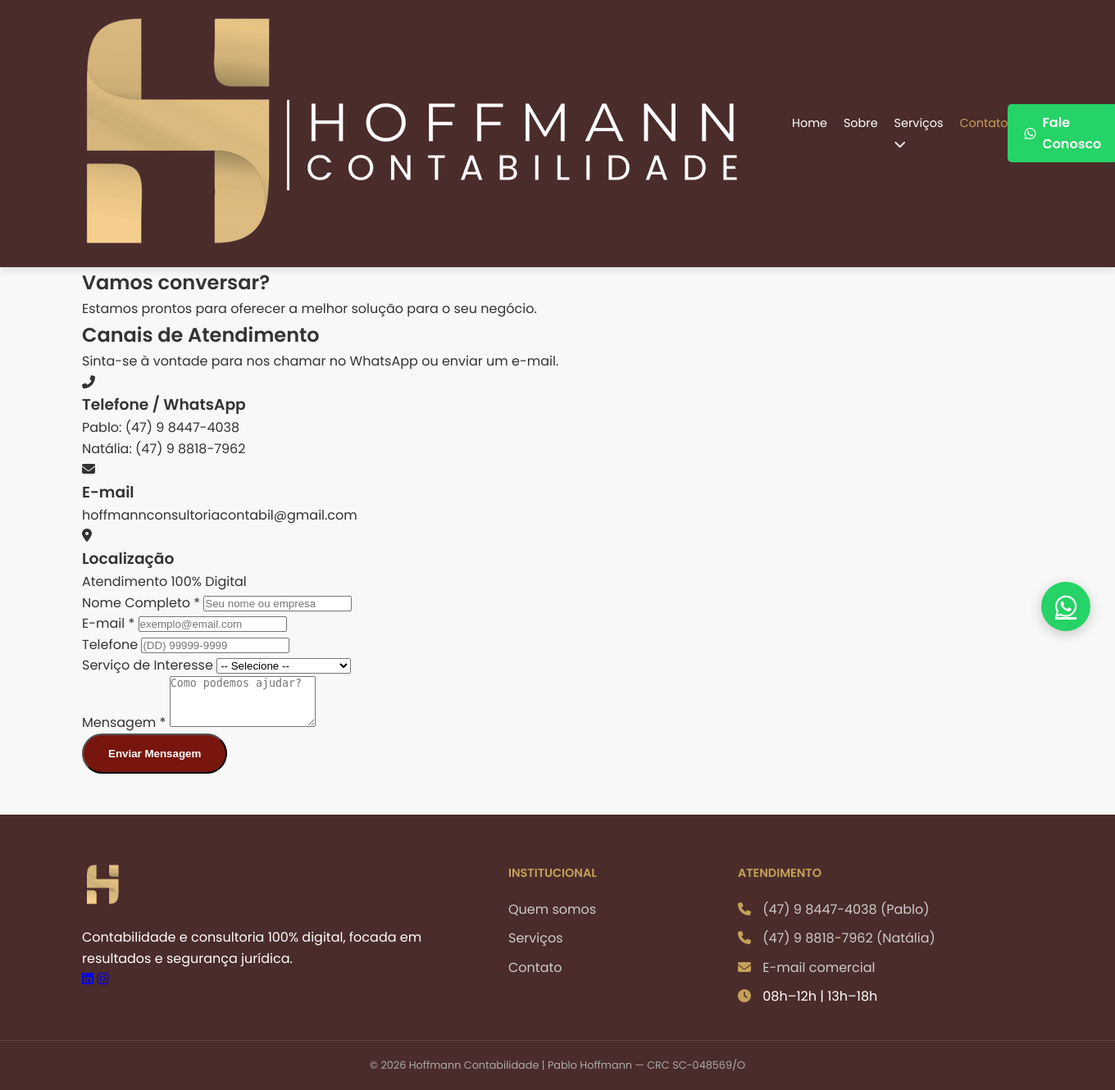
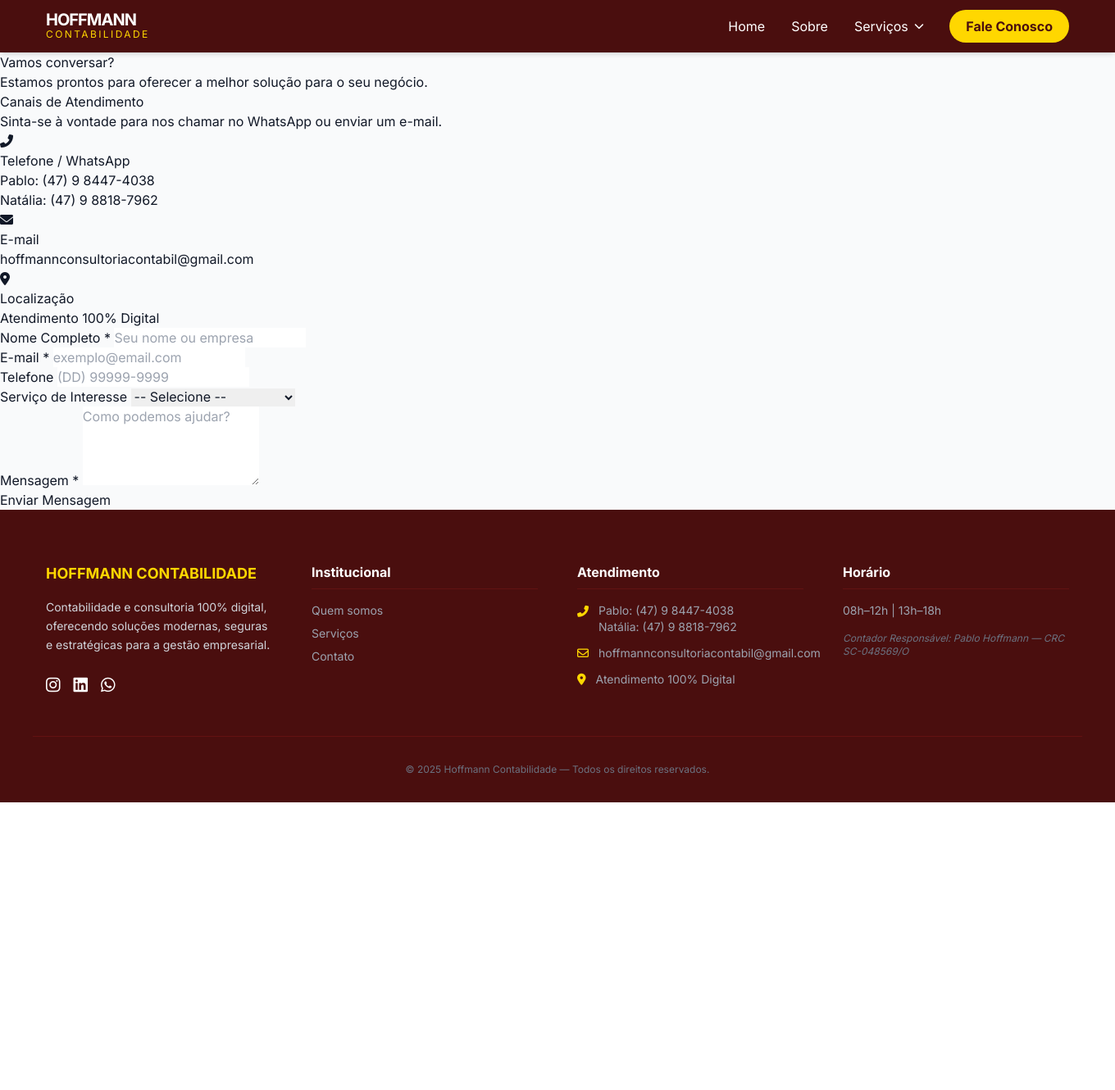
Before and after one commit to Kelvin-Luis-Dev/hoffmancontabilidade, a Flask app: page /contato in a window 1360 px wide. Shown: the whole page at 82% size. After the commit the page ends 979 px from the top, so only its background shows below. Run offline with Flask 2, Linux system fonts and the light colour scheme; some libraries are stand-ins or nearby versions.

Commit message:
Update base.html

```diff
--- a/templates/base.html
+++ b/templates/base.html
@@ -1,109 +1,129 @@
-<!doctype html>
-<html lang="pt-BR">
+<!DOCTYPE html>
+<html lang="pt-br">
 <head>
-    <meta charset="utf-8">
-    <meta name="viewport" content="width=device-width, initial-scale=1">
-    <title>{% block title %}Hoffmann Contabilidade{% endblock %}</title>
+    <meta charset="UTF-8">
+    <meta name="viewport" content="width=device-width, initial-scale=1.0">
+    <title>Hoffmann Contabilidade - Estratégica & Digital</title>
+    <script src="https://cdn.tailwindcss.com"></script>
+    <link rel="stylesheet" href="https://cdnjs.cloudflare.com/ajax/libs/font-awesome/6.0.0/css/all.min.css">
+    <script>
+        tailwind.config = {
+            theme: {
+                extend: {
+                    colors: {
+                        bordo: '#4A0E0E',
+                        bordo_light: '#631212',
+                        amarelo: '#FFD700',
+                        amarelo_dark: '#D4AF37',
+                    }
+                }
+            }
+        }
+    </script>
+    <style>
+        @import url('https://fonts.googleapis.com/css2?family=Inter:wght@300;400;600;700&display=swap');
+        body { font-family: 'Inter', sans-serif; }
+        .mobile-menu.active { display: block; }
+    </style>
+</head>
+<body class="bg-gray-50 text-gray-900">
 
-    <meta name="description" content="Hoffmann Contabilidade — soluções contábeis, fiscais e consultoria personalizada.">
-    <meta property="og:title" content="Hoffmann Contabilidade">
-    <meta property="og:description" content="Soluções contábeis confiáveis e sob medida para o seu negócio.">
-    <meta property="og:image" content="{{ url_for('static', filename='img/logo.hoffman.png') }}">
-    <meta property="og:type" content="website">
-
-    <link rel="icon" href="{{ url_for('static', filename='img/logo.hoffman.png') }}" type="image/png">
-
-    <link rel="preconnect" href="https://fonts.googleapis.com">
-    <link rel="preconnect" href="https://fonts.gstatic.com" crossorigin>
-    <link href="https://fonts.googleapis.com/css2?family=Montserrat:wght@400;700&family=Poppins:wght@300;400;600&display=swap" rel="stylesheet">
-    <link rel="stylesheet" href="https://cdnjs.cloudflare.com/ajax/libs/font-awesome/6.4.0/css/all.min.css">
-
-    <link rel="stylesheet" href="{{ url_for('static', filename='css/styles.css') }}">
-
-    {% block head %}{% endblock %}
-</head>
-<body>
-
-    <header class="site-header">
-        <div class="container header-inner">
-            <a class="logo" href="{{ url_for('home') }}">
-                <img src="{{ url_for('static', filename='img/logoenome.png') }}" alt="Hoffmann Contabilidade">
+    <nav class="bg-bordo text-white sticky top-0 z-50 shadow-md">
+        <div class="container mx-auto px-4 py-3 flex justify-between items-center">
+            <a href="{{ url_for('home') }}" class="flex flex-col">
+                <span class="text-xl font-bold tracking-tighter uppercase leading-none">Hoffmann</span>
+                <span class="text-xs uppercase tracking-[0.2em] text-amarelo">Contabilidade</span>
             </a>
 
-            <nav id="main-nav" class="main-nav">
-                <ul class="nav-list">
-                    <li><a href="{{ url_for('home') }}" class="{{ 'active' if request.endpoint == 'home' }}">Home</a></li>
-                    <li><a href="{{ url_for('sobre') }}" class="{{ 'active' if request.endpoint == 'sobre' }}">Sobre</a></li>
-                    <li class="has-dropdown">
-                        <a href="#" class="dropdown-toggle">Serviços <i class="fas fa-chevron-down"></i></a>
-                        <ul class="dropdown-menu">
-                            <li><a href="{{ url_for('servicos') }}#contabilidade-fiscal">Contabilidade/Fiscal</a></li>
-                            <li><a href="{{ url_for('servicos') }}#ir-pf-pj">Demandas Administrativas</a></li>
-                            <li><a href="{{ url_for('servicos') }}#planejamento-tributario">Planejamento Tributário</a></li>
-                            <li><a href="{{ url_for('servicos') }}#escrituracao">Redução de Custos</a></li>
-                            <li><a href="{{ url_for('servicos') }}#gestao-folha">Imposto de Renda</a></li>
-                        </ul>
-                    </li>
-                    <li><a href="{{ url_for('contato_get') }}" class="{{ 'active' if request.endpoint == 'contato_get' }}">Contato</a></li>
-                </ul>
-            </nav>
+            <div class="hidden lg:flex items-center space-x-8">
+                <a href="{{ url_for('home') }}" class="hover:text-amarelo transition">Home</a>
+                <a href="{{ url_for('sobre') }}" class="hover:text-amarelo transition">Sobre</a>
+                <div class="relative group">
+                    <button class="flex items-center hover:text-amarelo transition">
+                        Serviços <i class="fas fa-chevron-down ml-2 text-xs"></i>
+                    </button>
+                    <div class="absolute hidden group-hover:block bg-white text-bordo mt-2 py-2 w-56 rounded shadow-xl">
+                        <a href="{{ url_for('servicos', anchor='contabilidade-fiscal') }}" class="block px-4 py-2 hover:bg-gray-100">Contabilidade/Fiscal</a>
+                        <a href="{{ url_for('servicos', anchor='ir-pf-pj') }}" class="block px-4 py-2 hover:bg-gray-100">Demandas Administrativas</a>
+                        <a href="{{ url_for('servicos', anchor='planejamento-tributario') }}" class="block px-4 py-2 hover:bg-gray-100">Planejamento Tributário</a>
+                        <a href="{{ url_for('servicos', anchor='escrituracao') }}" class="block px-4 py-2 hover:bg-gray-100">Redução de Custos</a>
+                        <a href="{{ url_for('servicos', anchor='gestao-folha') }}" class="block px-4 py-2 hover:bg-gray-100">Imposto de Renda</a>
+                    </div>
+                </div>
+                <a href="{{ url_for('contato_get') }}" class="bg-amarelo text-bordo px-5 py-2 rounded-full font-bold hover:scale-105 transition">Fale Conosco</a>
+            </div>
 
-            <div class="header-actions">
-                <a href="https://wa.me/5547988187962" target="_blank" class="btn-cta-whatsapp">
-                    <i class="fab fa-whatsapp"></i> <span>Fale Conosco</span>
-                </a>
-                <button id="nav-toggle" class="nav-toggle" aria-label="Abrir Menu">
-                    <span class="hamburger"></span>
-                </button>
-            </div>
+            <button class="lg:hidden text-2xl" id="menu-btn">
+                <i class="fas fa-bars"></i>
+            </button>
         </div>
-    </header>
 
-    <main id="content" class="fade-in">
-        {% block content %}{% endblock %}
-    </main>
+        <div class="hidden lg:hidden bg-bordo_light border-t border-bordo px-4 py-6 space-y-4" id="mobile-menu">
+            <a href="{{ url_for('home') }}" class="block text-lg">Home</a>
+            <a href="{{ url_for('sobre') }}" class="block text-lg">Sobre</a>
+            <a href="{{ url_for('servicos') }}" class="block text-lg">Serviços</a>
+            <a href="{{ url_for('contato_get') }}" class="block bg-amarelo text-bordo text-center py-3 rounded-xl font-bold">Fale Conosco</a>
+        </div>
+    </nav>
 
-    <footer class="site-footer">
-        <div class="container footer-grid">
-            <div class="footer-brand">
-                <img src="{{ url_for('static', filename='img/logo.hoffman.png') }}" alt="Hoffmann" class="footer-logo">
-                <p>Contabilidade e consultoria 100% digital, focada em resultados e segurança jurídica.</p>
-                <div class="social-links">
-                    <a href="https://linkedin.com/..." target="_blank"><i class="fab fa-linkedin"></i></a>
-                    <a href="https://instagram.com/..." target="_blank"><i class="fab fa-instagram"></i></a>
+    {% block content %}{% endblock %}
+
+    <footer class="bg-bordo text-white pt-16 pb-8">
+        <div class="container mx-auto px-4 grid grid-cols-1 md:grid-cols-2 lg:grid-cols-4 gap-12">
+            <div>
+                <h3 class="text-amarelo font-bold text-lg mb-4 uppercase">Hoffmann Contabilidade</h3>
+                <p class="text-gray-300 text-sm leading-relaxed">
+                    Contabilidade e consultoria 100% digital, oferecendo soluções modernas, seguras e estratégicas para a gestão empresarial.
+                </p>
+                <div class="mt-6 flex space-x-4">
+                    <a href="#" class="text-xl hover:text-amarelo transition"><i class="fab fa-instagram"></i></a>
+                    <a href="#" class="text-xl hover:text-amarelo transition"><i class="fab fa-linkedin"></i></a>
+                    <a href="#" class="text-xl hover:text-amarelo transition"><i class="fab fa-whatsapp"></i></a>
                 </div>
             </div>
 
-            <div class="footer-nav">
-                <h4>Institucional</h4>
-                <ul>
-                    <li><a href="{{ url_for('sobre') }}">Quem somos</a></li>
-                    <li><a href="{{ url_for('servicos') }}">Serviços</a></li>
-                    <li><a href="{{ url_for('contato_get') }}">Contato</a></li>
+            <div>
+                <h4 class="font-bold mb-4 border-b border-bordo_light pb-2">Institucional</h4>
+                <ul class="space-y-2 text-gray-400 text-sm">
+                    <li><a href="{{ url_for('sobre') }}" class="hover:text-amarelo">Quem somos</a></li>
+                    <li><a href="{{ url_for('servicos') }}" class="hover:text-amarelo">Serviços</a></li>
+                    <li><a href="{{ url_for('contato_get') }}" class="hover:text-amarelo">Contato</a></li>
                 </ul>
             </div>
 
-            <div class="footer-contact">
-                <h4>Atendimento</h4>
-                <a href="tel:+5547984474038"><i class="fas fa-phone"></i> (47) 9 8447-4038 (Pablo)</a>
-                <a href="tel:+5547988187962"><i class="fas fa-phone"></i> (47) 9 8818-7962 (Natália)</a>
-                <a href="mailto:contato@hoffmanncontabilidade.com.br"><i class="fas fa-envelope"></i> E-mail comercial</a>
-                <p><i class="fas fa-clock"></i> 08h–12h | 13h–18h</p>
+            <div>
+                <h4 class="font-bold mb-4 border-b border-bordo_light pb-2">Atendimento</h4>
+                <ul class="space-y-3 text-gray-400 text-sm">
+                    <li class="flex items-start">
+                        <i class="fas fa-phone-alt text-amarelo mt-1 mr-3"></i>
+                        <span>Pablo: (47) 9 8447-4038<br>Natália: (47) 9 8818-7962</span>
+                    </li>
+                    <li class="flex items-center">
+                        <i class="far fa-envelope text-amarelo mr-3"></i>
+                        <span>hoffmannconsultoriacontabil@gmail.com</span>
+                    </li>
+                    <li class="flex items-center">
+                        <i class="fas fa-map-marker-alt text-amarelo mr-3"></i>
+                        <span>Atendimento 100% Digital</span>
+                    </li>
+                </ul>
+            </div>
+
+            <div>
+                <h4 class="font-bold mb-4 border-b border-bordo_light pb-2">Horário</h4>
+                <p class="text-gray-400 text-sm">08h–12h | 13h–18h</p>
+                <p class="mt-4 text-xs italic text-gray-500">Contador Responsável: Pablo Hoffmann — CRC SC-048569/O</p>
             </div>
         </div>
-
-        <div class="footer-bottom">
-            <div class="container">
-                <p>© {{ (config.get('YEAR') or '2026') }} Hoffmann Contabilidade | Pablo Hoffmann — CRC SC-048569/O</p>
-            </div>
+        <div class="container mx-auto px-4 mt-12 pt-8 border-t border-bordo_light text-center text-gray-500 text-xs">
+            © 2025 Hoffmann Contabilidade — Todos os direitos reservados.
         </div>
     </footer>
 
-    <a href="https://wa.me/5547988187962" class="whatsapp-float" target="_blank" rel="noopener">
-        <i class="fab fa-whatsapp"></i>
-    </a>
-
-    <script src="{{ url_for('static', filename='js/main.js') }}"></script>
-    {% block scripts %}{% endblock %}
+    <script>
+        document.getElementById('menu-btn').addEventListener('click', function() {
+            document.getElementById('mobile-menu').classList.toggle('hidden');
+        });
+    </script>
 </body>
 </html>
```
